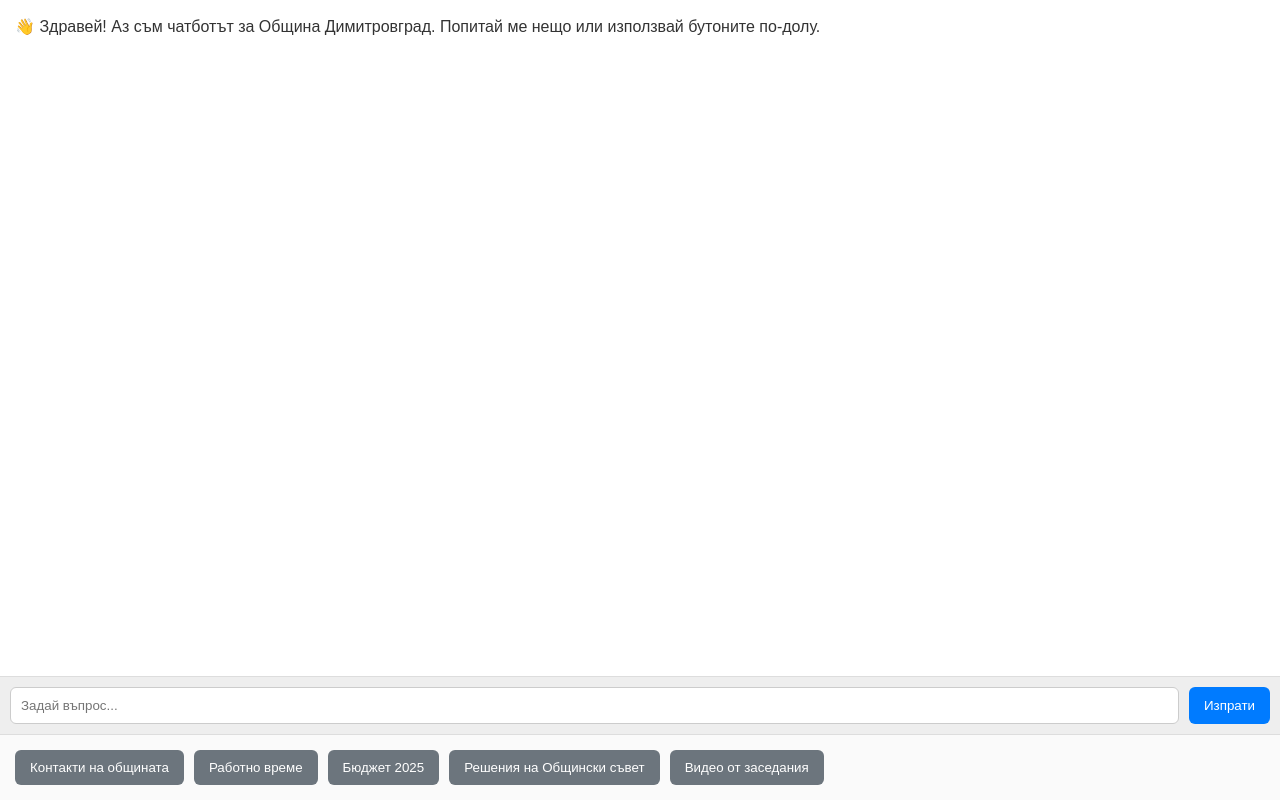
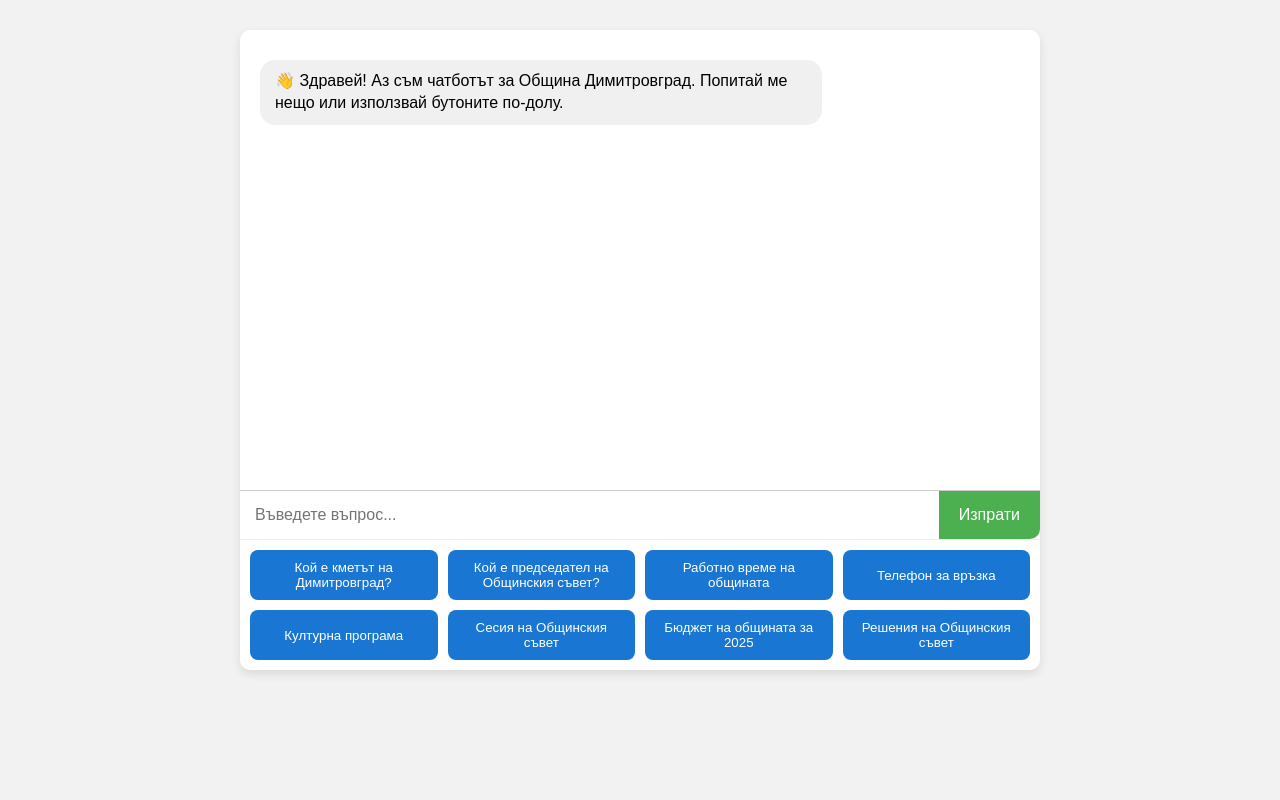
Before and after one commit to Deyan80/dimitrovgrad-chatbot, a plain HTML site: page templates/index.html in a window 1280 px wide. Drawn offline with Linux system fonts and the light colour scheme.

Commit message:
Update index.html

```diff
--- a/templates/index.html
+++ b/templates/index.html
@@ -2,113 +2,118 @@
 <html lang="bg">
 <head>
     <meta charset="UTF-8">
-    <meta name="viewport" content="width=device-width, initial-scale=1.0">
-    <title>Чатбот – Община Димитровград</title>
+    <title>Чатбот - Община Димитровград</title>
     <style>
         body {
             font-family: Arial, sans-serif;
-            background: #f4f4f9;
+            background: #f2f2f2;
             margin: 0;
             padding: 0;
+        }
+        #chatbox {
+            width: 100%;
+            max-width: 800px;
+            margin: 30px auto;
+            background: #fff;
+            border-radius: 10px;
+            box-shadow: 0 4px 10px rgba(0,0,0,0.1);
             display: flex;
             flex-direction: column;
-            height: 100vh;
+            height: 80vh;
         }
         #chat {
             flex: 1;
-            padding: 15px;
             overflow-y: auto;
-            background: #fff;
-            border-bottom: 1px solid #ddd;
+            padding: 20px;
         }
         .message {
-            margin-bottom: 12px;
-            line-height: 1.5;
+            margin: 10px 0;
+            padding: 10px 15px;
+            border-radius: 15px;
+            max-width: 70%;
+            line-height: 1.4em;
+        }
+        .message.user {
+            background: #dcf8c6;
+            align-self: flex-end;
         }
         .message.bot {
-            color: #333;
-        }
-        .message.user {
-            text-align: right;
-            color: #007bff;
+            background: #f1f0f0;
+            align-self: flex-start;
         }
         #inputForm {
             display: flex;
-            padding: 10px;
-            background: #eee;
+            border-top: 1px solid #ccc;
         }
         #userInput {
             flex: 1;
-            padding: 10px;
-            border: 1px solid #ccc;
-            border-radius: 6px;
+            padding: 15px;
+            border: none;
+            border-radius: 0 0 0 10px;
+            font-size: 16px;
         }
-        button {
-            margin-left: 10px;
-            padding: 10px 15px;
-            background: #007bff;
-            color: #fff;
+        #inputForm button {
+            padding: 15px 20px;
             border: none;
-            border-radius: 6px;
+            background: #4CAF50;
+            color: white;
+            font-size: 16px;
+            border-radius: 0 0 10px 0;
             cursor: pointer;
         }
-        button:hover {
-            background: #0056b3;
-        }
-        #typing {
-            font-style: italic;
-            color: gray;
-            display: none;
-            padding: 0 15px;
+        #inputForm button:disabled {
+            background: #888;
+            cursor: not-allowed;
         }
         #faqButtons {
             display: flex;
             flex-wrap: wrap;
             padding: 10px;
-            background: #fafafa;
-            border-top: 1px solid #ddd;
+            gap: 10px;
+            border-top: 1px solid #eee;
         }
         #faqButtons button {
-            margin: 5px;
-            background: #6c757d;
+            flex: 1;
+            min-width: 180px;
+            padding: 10px;
+            border: none;
+            background: #1976D2;
+            color: white;
+            border-radius: 8px;
+            cursor: pointer;
         }
         #faqButtons button:hover {
-            background: #495057;
+            background: #125a9c;
+        }
+        #typing {
+            font-style: italic;
+            padding: 10px;
+            display: none;
         }
         a {
-            color: #007bff;
+            color: #1976D2;
             text-decoration: underline;
-        }
-        .download-btn {
-            display: inline-block;
-            margin-left: 8px;
-            padding: 4px 8px;
-            background: #2563eb;
-            color: #fff !important;
-            border-radius: 4px;
-            font-size: 0.9em;
-            text-decoration: none;
-        }
-        .download-btn:hover {
-            background: #1e40af;
         }
     </style>
 </head>
 <body>
-    <div id="chat"></div>
-    <div id="typing">Пише...</div>
-
-    <form id="inputForm">
-        <input type="text" id="userInput" placeholder="Задай въпрос..." required>
-        <button type="submit">Изпрати</button>
-    </form>
-
-    <div id="faqButtons">
-        <button>Контакти на общината</button>
-        <button>Работно време</button>
-        <button>Бюджет 2025</button>
-        <button>Решения на Общински съвет</button>
-        <button>Видео от заседания</button>
+    <div id="chatbox">
+        <div id="chat"></div>
+        <div id="typing">Ботът пише...</div>
+        <form id="inputForm">
+            <input type="text" id="userInput" placeholder="Въведете въпрос..." autocomplete="off" required>
+            <button type="submit">Изпрати</button>
+        </form>
+        <div id="faqButtons">
+            <button>Кой е кметът на Димитровград?</button>
+            <button>Кой е председател на Общинския съвет?</button>
+            <button>Работно време на общината</button>
+            <button>Телефон за връзка</button>
+            <button>Културна програма</button>
+            <button>Сесия на Общинския съвет</button>
+            <button>Бюджет на общината за 2025</button>
+            <button>Решения на Общинския съвет</button>
+        </div>
     </div>
 
     <script>
@@ -131,7 +136,6 @@
             chat.scrollTop = chat.scrollHeight;
         }
 
-        // първоначално съобщение
         addMessage("👋 Здравей! Аз съм чатботът за Община Димитровград. Попитай ме нещо или използвай бутоните по-долу.", "bot", true);
 
         async function sendQuery(query) {
```
